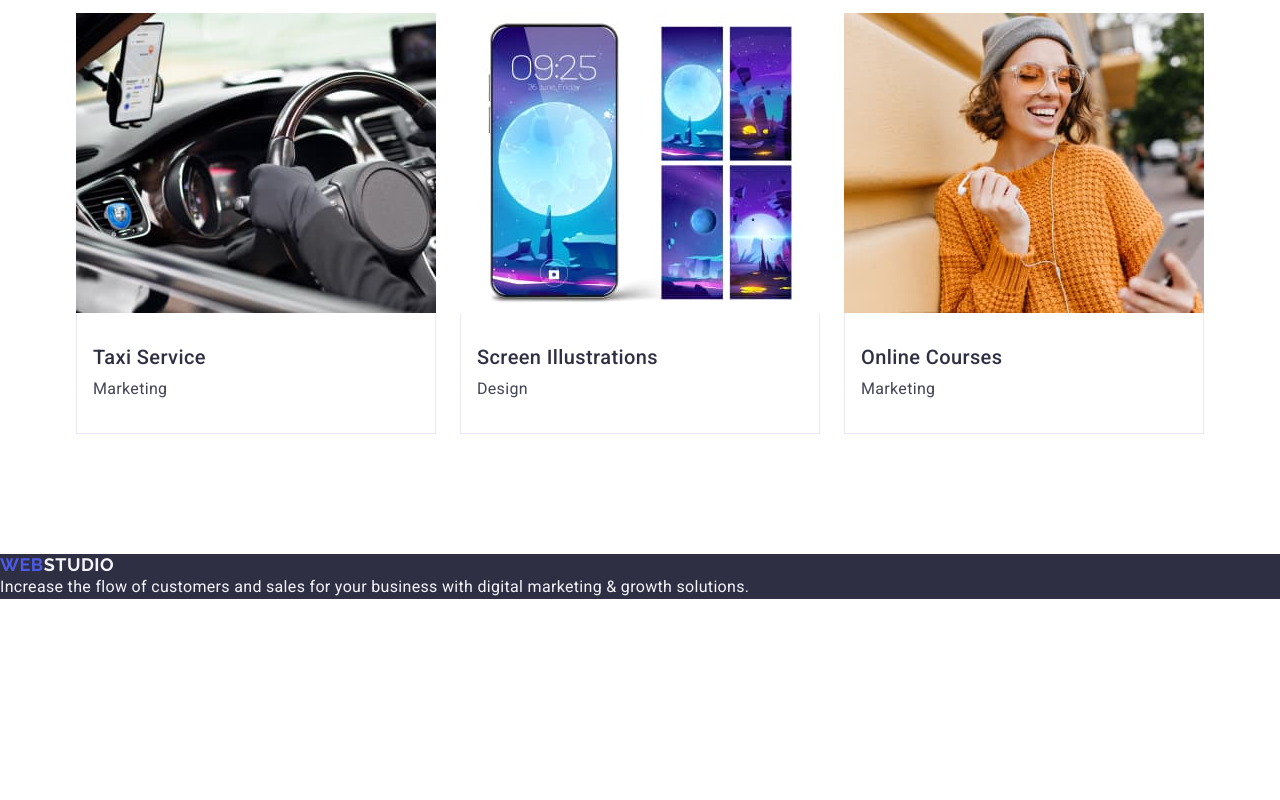
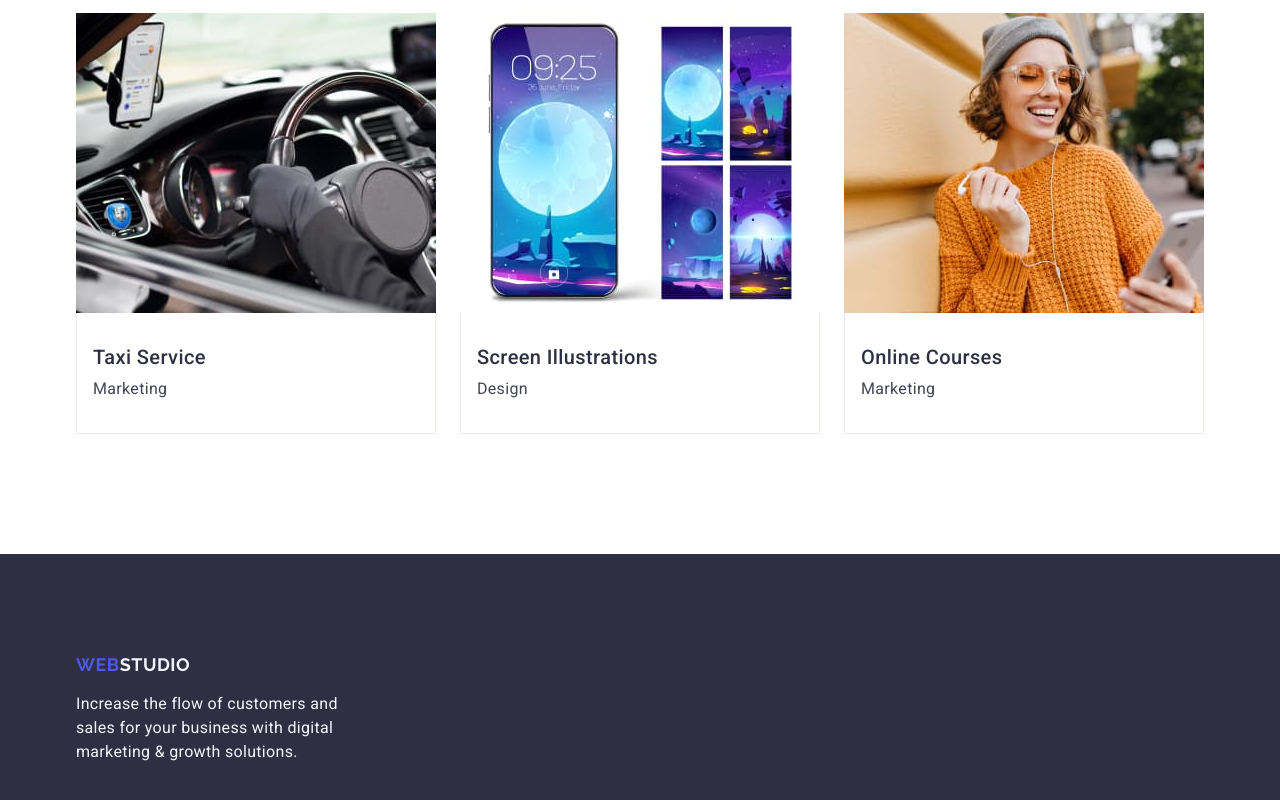
Before and after one commit to Polishchuk-4/goit-markup-hw-03, a plain HTML site: page index.html in a window 1280 px wide. Shown: the part 2413-3213 px from the top of the page. Before the commit the page ends 3012 px from the top, so only its background shows below. Drawn offline with nearby package versions, Linux system fonts and the light colour scheme.

Commit message:
create container && styles in the footer

```diff
--- a/css/styles.css
+++ b/css/styles.css
@@ -267,14 +267,18 @@ img {
 /*-------- footer --------*/
 
 .footer {
+  padding: 100px 0;
   background: #2e2f42;
 }
 .footer__logo {
+  display: block;
+  margin-bottom: 17.5px;
 }
 .footer__logo--color {
   color: #f4f4fd;
 }
 .footer__text {
+  width: 264px;
   color: #f4f4fd;
   line-height: 1.5;
   letter-spacing: 0.02em;
--- a/index.html
+++ b/index.html
@@ -276,6 +276,7 @@
         </section>
       </main>
       <footer class="footer">
+        <div class="container">
           <a class="link logo footer__logo" href="./index.html">
             Web<span class="footer__logo--color">Studio</span>
           </a>
@@ -283,6 +284,7 @@
             Increase the flow of customers and sales for your business with
             digital marketing & growth solutions.
           </p>
+        </div>
       </footer>
     </div>
   </body>
```
Lines whose indentation alone changed are shown as unchanged.
